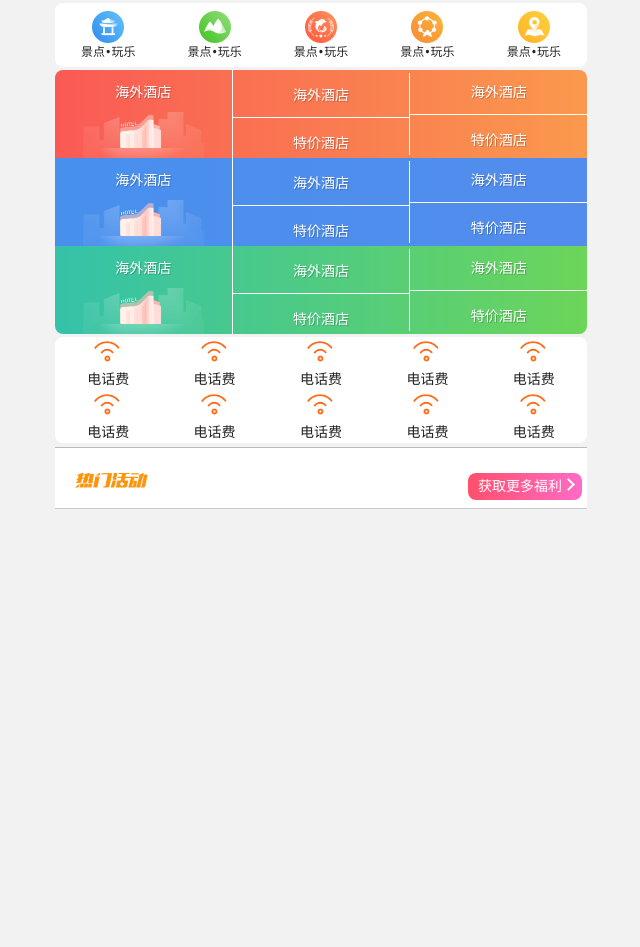
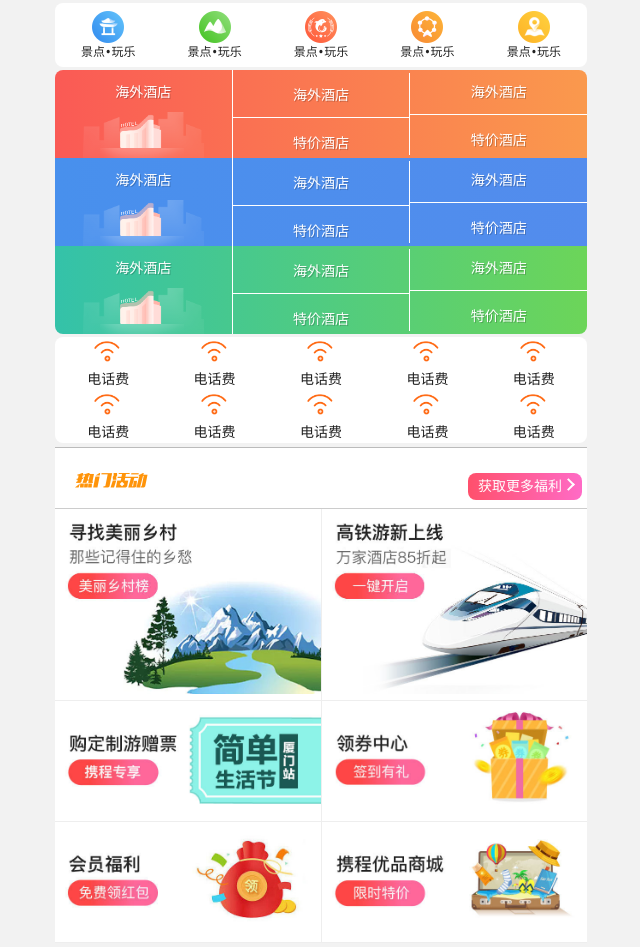
Before and after one commit to kang-theo/h5c3-flex-mobile, a plain HTML site: page index.html in a window 1280 px wide. Shown: the part 158-1105 px from the top of the page, without its empty margins (319-959 px from the left). Before the commit the page ends 800 px from the top, so only its background shows below. Drawn offline with Linux system fonts and the light colour scheme.

Commit message:
Sales-box Hot activity details

```diff
--- a/css/index.css
+++ b/css/index.css
@@ -245,3 +245,16 @@ nav {
   border-right: 2px solid #fff;
   transform: rotate(45deg);
 }
+.row {
+  display: flex;
+}
+.row a {
+  flex: 1;
+  border-bottom: 1px solid #eee;
+}
+.row a:nth-child(1) {
+  border-right: 1px solid #eee;
+}
+.row a img {
+  width: 100%;
+}
--- a/index.html
+++ b/index.html
@@ -162,6 +162,32 @@
         <h2>热门活动</h2>
         <a href="#" class="more">获取更多福利</a>
       </div>
+      <div class="sales-bd">
+        <div class="row">
+          <a href="#">
+            <img src="upload/pic1.jpg" alt="" />
+          </a>
+          <a href="#">
+            <img src="upload/pic2.jpg" alt="" />
+          </a>
+        </div>
+        <div class="row">
+          <a href="#">
+            <img src="upload/pic3.jpg" alt="" />
+          </a>
+          <a href="#">
+            <img src="upload/pic4.jpg" alt="" />
+          </a>
+        </div>
+        <div class="row">
+          <a href="#">
+            <img src="upload/pic5.jpg" alt="" />
+          </a>
+          <a href="#">
+            <img src="upload/pic6.jpg" alt="" />
+          </a>
+        </div>
+      </div>
     </div>
   </body>
 </html>
```
Also changed, not shown: upload/pic1.jpg (added), upload/pic2.jpg (added), upload/pic3.jpg (added), upload/pic4.jpg (added), upload/pic5.jpg (added), upload/pic6.jpg (added).
